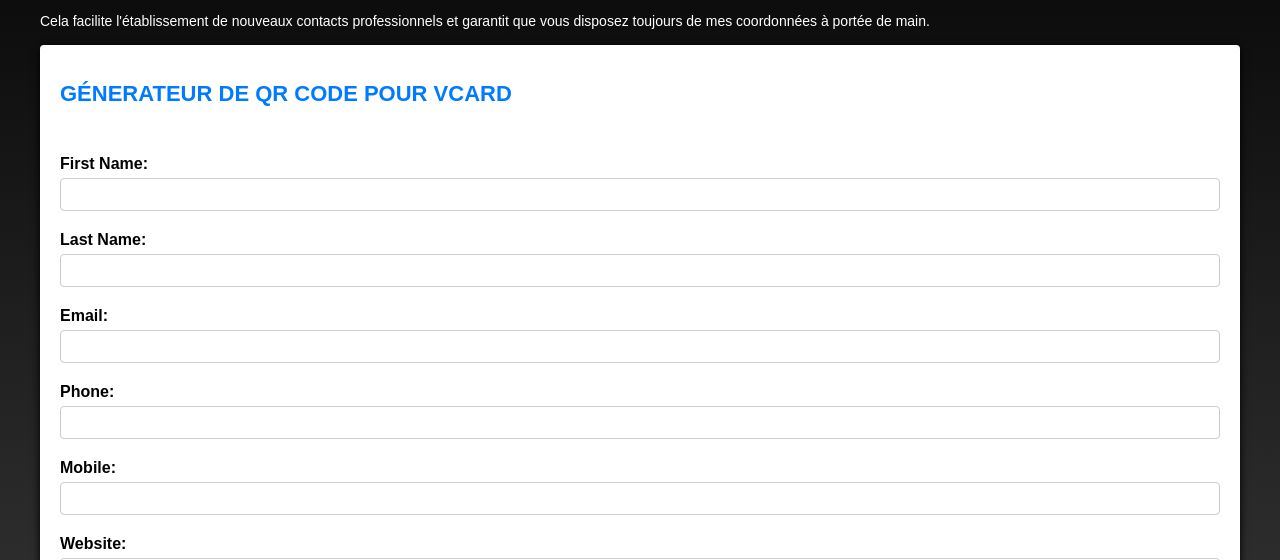
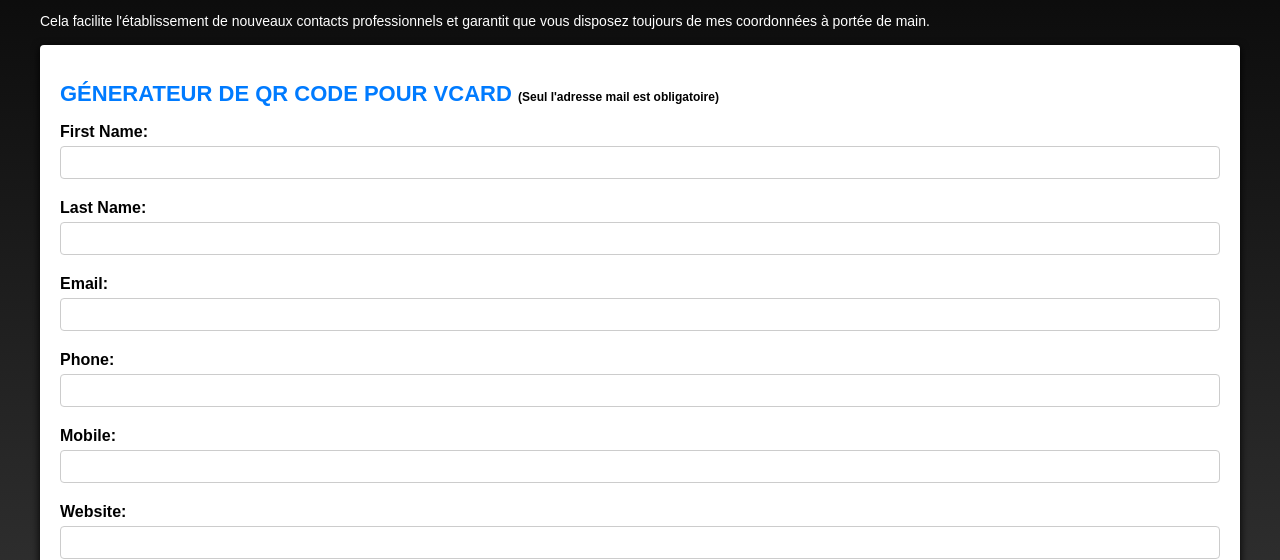
Before and after one commit to tyka29/tyka, a website: page tycard.html in a window 1280 px wide. Shown: the part 223-783 px from the top of the page. Drawn offline with nearby package versions, Linux system fonts and the light colour scheme; a script that the page names is missing.

Commit message:
add h3 and script

```diff
--- a/tycard.html
+++ b/tycard.html
@@ -37,8 +37,7 @@
 
             <div class="content">
                 <form id="vcardForm">
-                  <h3>Génerateur de QR code pour vcard</h3>
-                  <p>(Seul l'adresse mail est obligatoire)</p>
+                  <h3>Génerateur de QR code pour vcard <span>(Seul l'adresse mail est obligatoire)</span></h3>
                     <div class="form-group">
                         <label for="firstName">First Name:</label>
                         <input type="text" id="firstName" name="firstName" required>
@@ -156,6 +155,7 @@
     </footer>
 
     <script src="js/boutique.js" defer></script>
+    <script src="js/qrcode.js" defer></script>
     <script>
       function sendEmail() {
         // Capturer les données du formulaire
```
